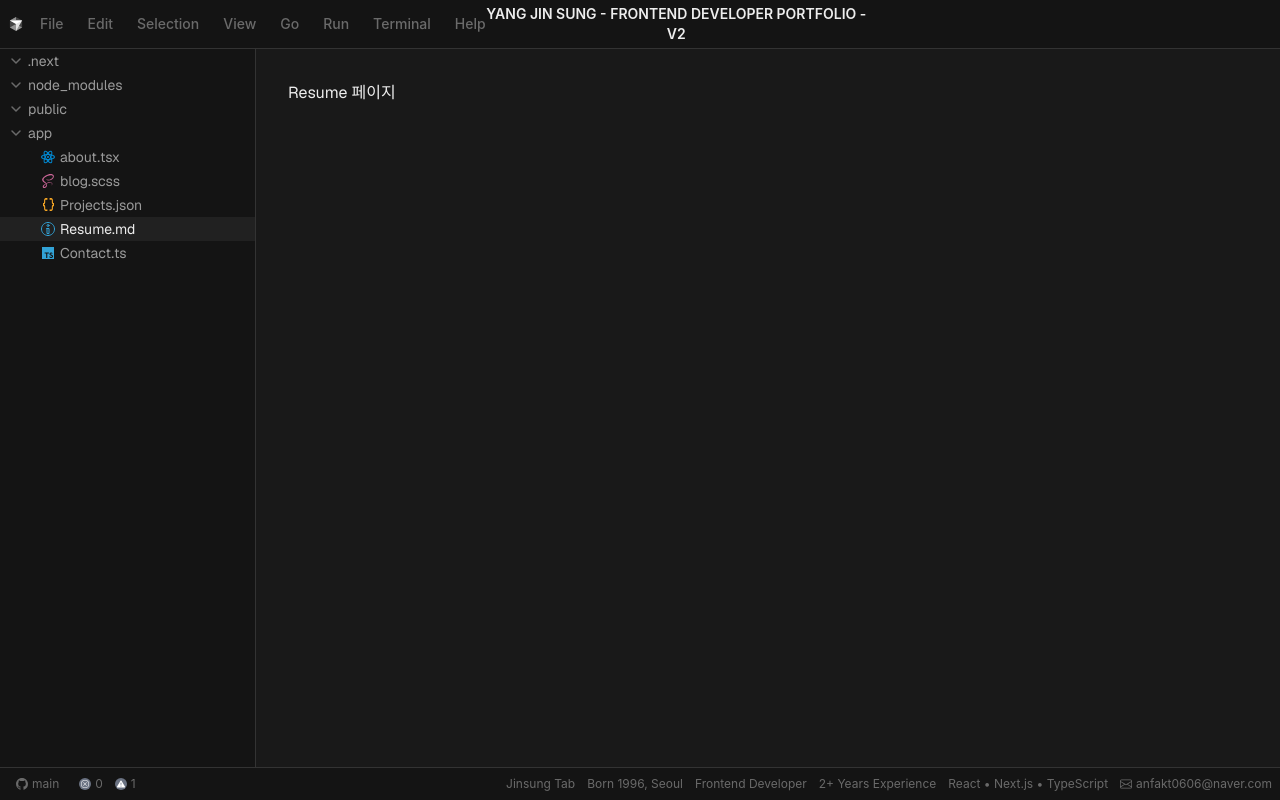
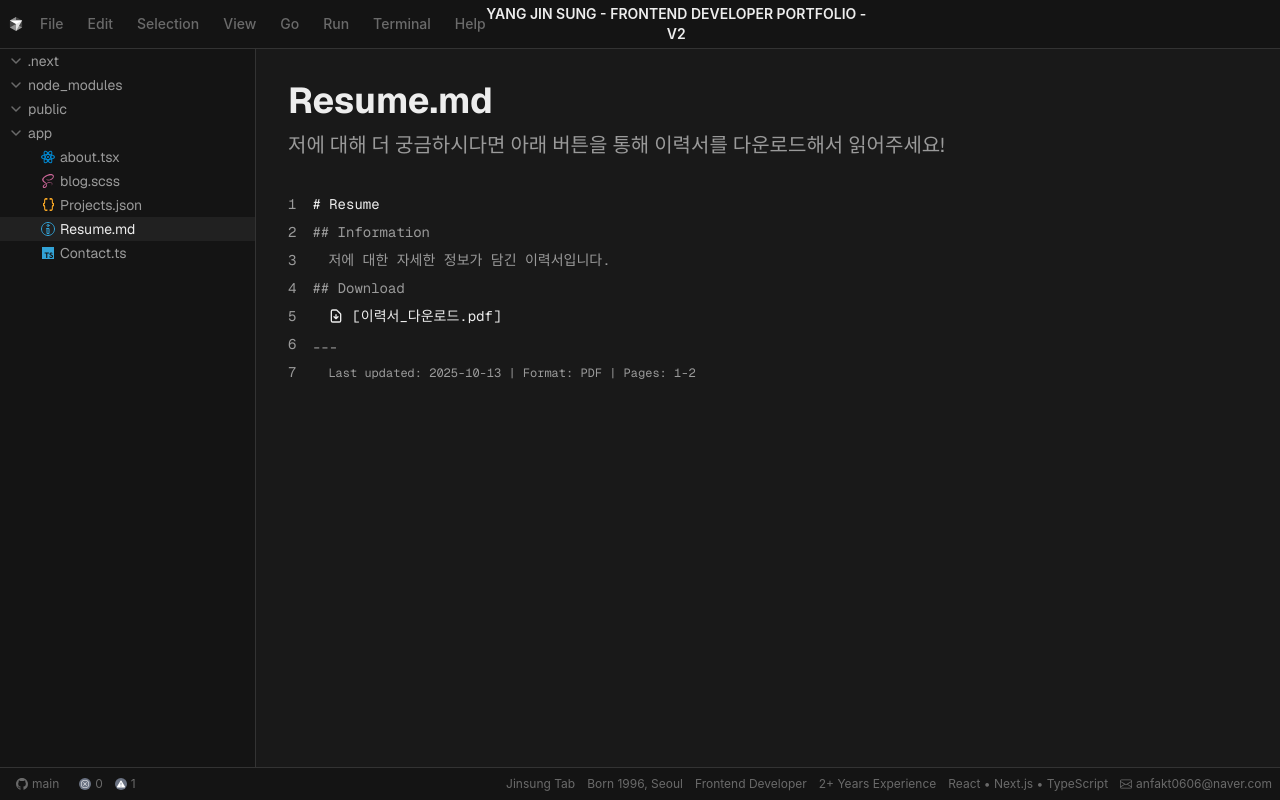
Before and after one commit to omokgosu/Portpolio_v2, a Next.js app: page /resume in a window 1280 px wide. Built offline with nearby package versions, Linux system fonts and the light colour scheme.

Commit message:
[ feat ] 이력서 페이지 퍼블리싱

```diff
--- a/src/app/resume/page.tsx
+++ b/src/app/resume/page.tsx
@@ -15,8 +15,73 @@ export const metadata: Metadata = {
 
 export default function ResumePage() {
   return (
-    <div className="min-h-screen p-8">
-      <h1>Resume 페이지</h1>
+    <div className="p-8 h-full overflow-auto">
+      <div className="mx-auto">
+        {/* 헤더 섹션 */}
+        <div className="mb-8">
+          <h1 className="text-4xl font-bold mb-2 text-foreground">Resume.md</h1>
+          <p className="text-xl text-muted-foreground leading-relaxed">
+            저에 대해 더 궁금하시다면 아래 버튼을 통해 이력서를 다운로드해서
+            읽어주세요!
+          </p>
+        </div>
+
+        {/* 마크다운 스타일 다운로드 섹션 */}
+        <div className="flex">
+          {/* 라인 번호 */}
+          <div className="text-muted-foreground text-sm font-mono select-none">
+            <div className="space-y-2">
+              {Array.from({ length: 7 }).map((_, index) => (
+                <div key={index}>{index + 1}</div>
+              ))}
+            </div>
+          </div>
+
+          {/* 마크다운 콘텐츠 */}
+          <div className="flex-1 font-mono text-sm space-y-2 pl-4">
+            <div className="text-foreground">
+              <span className="text-primary">#</span> Resume
+            </div>
+            <div className="text-muted-foreground">
+              <span className="text-primary">##</span> Information
+            </div>
+            <div className="text-muted-foreground pl-4">
+              저에 대한 자세한 정보가 담긴 이력서입니다.
+            </div>
+            <div className="text-muted-foreground">
+              <span className="text-primary">##</span> Download
+            </div>
+            <div className="pl-4">
+              <a
+                href="/resume.pdf"
+                download="양진성_이력서.pdf"
+                className="inline-flex items-center gap-2 text-primary hover:underline"
+              >
+                <svg
+                  className="w-4 h-4"
+                  fill="none"
+                  stroke="currentColor"
+                  viewBox="0 0 24 24"
+                >
+                  <path
+                    strokeLinecap="round"
+                    strokeLinejoin="round"
+                    strokeWidth={2}
+                    d="M12 10v6m0 0l-3-3m3 3l3-3m2 8H7a2 2 0 01-2-2V5a2 2 0 012-2h5.586a1 1 0 01.707.293l5.414 5.414a1 1 0 01.293.707V19a2 2 0 01-2 2z"
+                  />
+                </svg>
+                [이력서_다운로드.pdf]
+              </a>
+            </div>
+            <div className="text-muted-foreground">
+              <span className="text-primary">---</span>
+            </div>
+            <div className="text-muted-foreground text-xs pl-4">
+              Last updated: 2025-10-13 | Format: PDF | Pages: 1-2
+            </div>
+          </div>
+        </div>
+      </div>
     </div>
   );
 }
```
Also changed, not shown: 1 other file (tests, documents, lock files or other folders).
